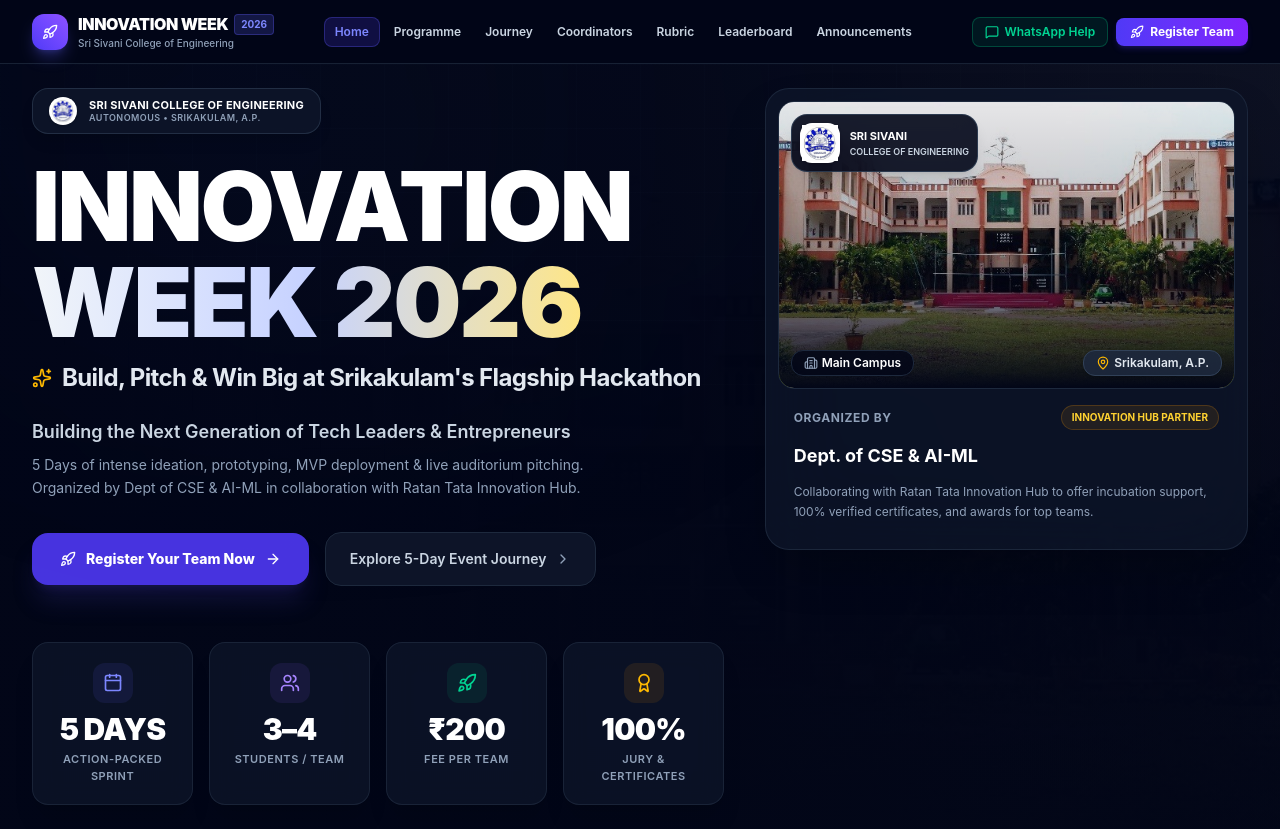
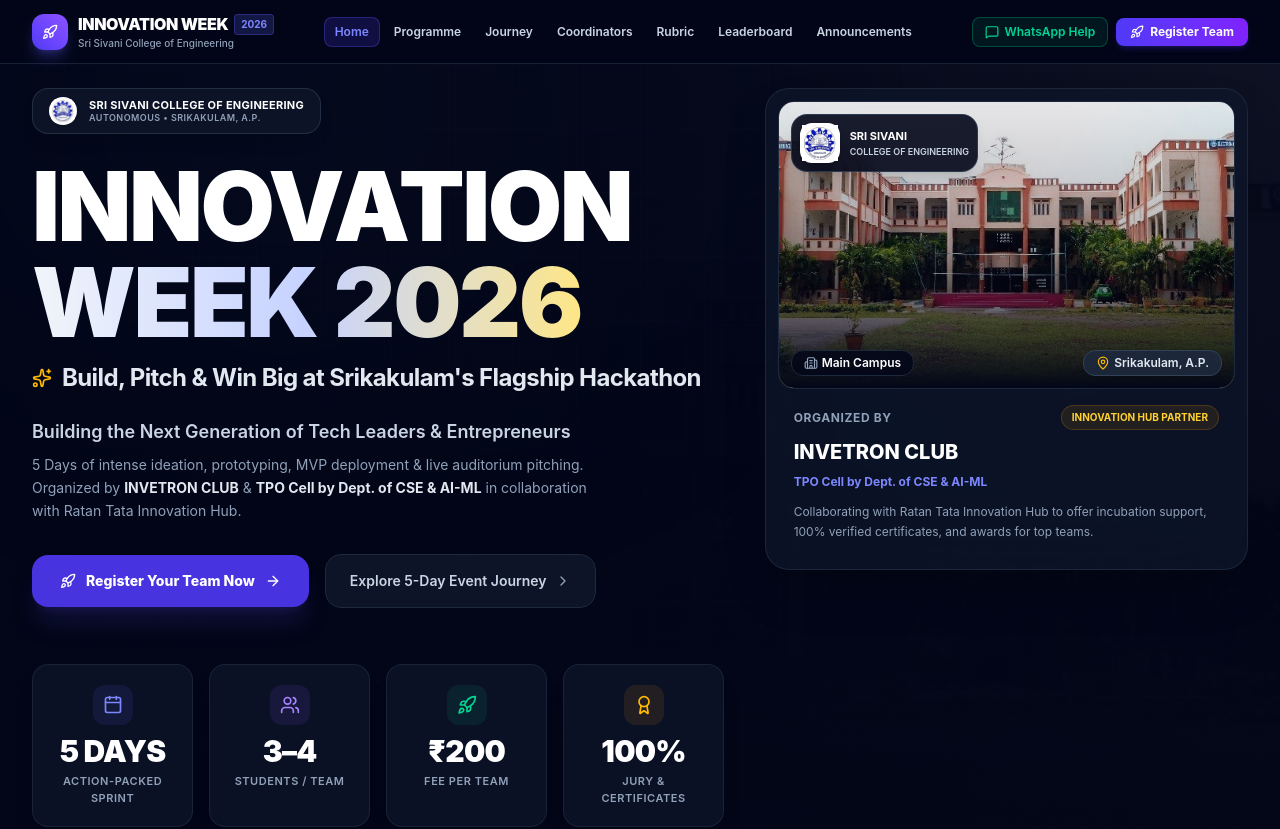
Before and after one commit to LokeshAshapu/innovation_week_ssce, a Next.js app: page / in a window 1280 px wide. Shown: the top 829 px of the page. Built offline with nearby package versions, Linux system fonts and the light colour scheme.

Commit message:
Update organizer details: INVETRON CLUB and TPO Cell by Dept of CSE & AI-ML

```diff
--- a/app/about/page.tsx
+++ b/app/about/page.tsx
@@ -45,28 +45,29 @@
           </div>
         </div>
 
-        {/* Department Info */}
+        {/* Department & Club Info */}
         <div className="rounded-2xl border border-slate-800 bg-slate-900 p-8 space-y-6">
           <div className="flex items-center gap-3">
             <Building2 className="h-7 w-7 text-indigo-400" />
             <div>
-              <h2 className="text-2xl font-extrabold text-white">Department of CSE & AI-ML</h2>
-              <p className="text-xs text-indigo-300 font-medium">Sri Sivani College of Engineering (Autonomous), Srikakulam</p>
+              <h2 className="text-2xl font-extrabold text-amber-400">INVETRON CLUB</h2>
+              <p className="text-sm text-slate-200 font-bold">TPO Cell by Dept. of CSE & AI-ML</p>
+              <p className="text-xs text-slate-400 font-medium">Sri Sivani College of Engineering (Autonomous), Srikakulam</p>
             </div>
           </div>
 
           <p className="text-sm text-slate-300 leading-relaxed">
-            The Department of Computer Science & Engineering and Artificial Intelligence & Machine Learning at Sri Sivani College of Engineering is dedicated to academic excellence, state-of-the-art research, and industry-oriented practical learning. The department actively encourages student innovation, hackathons, and incubation initiatives.
+            INVETRON CLUB, operated under the Training & Placement Office (TPO Cell) by the Department of Computer Science & Engineering and Artificial Intelligence & Machine Learning at Sri Sivani College of Engineering, is dedicated to nurturing technical talent, innovation, and startup readiness among students.
           </p>
 
           <div className="grid grid-cols-1 sm:grid-cols-3 gap-4 pt-4 border-t border-slate-800">
             <div className="space-y-1">
-              <span className="text-xs text-slate-400">Institution Type:</span>
-              <p className="text-sm font-semibold text-white">Autonomous Engineering College</p>
+              <span className="text-xs text-slate-400">Organized By:</span>
+              <p className="text-sm font-bold text-amber-400">INVETRON CLUB</p>
             </div>
             <div className="space-y-1">
-              <span className="text-xs text-slate-400">Location:</span>
-              <p className="text-sm font-semibold text-white">Srikakulam, Andhra Pradesh</p>
+              <span className="text-xs text-slate-400">Cell / Department:</span>
+              <p className="text-sm font-semibold text-white">TPO Cell by Dept. of CSE & AI-ML</p>
             </div>
             <div className="space-y-1">
               <span className="text-xs text-slate-400">Incubation Partner:</span>
--- a/components/Footer.tsx
+++ b/components/Footer.tsx
@@ -40,10 +40,11 @@
           {/* Col 3: Organization */}
           <div>
             <h4 className="font-semibold text-white text-sm mb-3">Organized By</h4>
-            <div className="space-y-2 text-slate-300">
-              <p className="font-medium text-white">Department of CSE & AI-ML</p>
-              <p>Sri Sivani College of Engineering (Autonomous)</p>
-              <p className="flex items-center gap-1.5 text-slate-400">
+            <div className="space-y-1.5 text-slate-300">
+              <p className="font-extrabold text-amber-400 text-sm tracking-wide">INVETRON CLUB</p>
+              <p className="font-bold text-white text-xs">TPO Cell by Dept. of CSE & AI-ML</p>
+              <p className="text-slate-400 text-xs">Sri Sivani College of Engineering (Autonomous)</p>
+              <p className="flex items-center gap-1.5 text-slate-400 text-[11px] pt-1">
                 <MapPin className="h-3.5 w-3.5 text-indigo-400 shrink-0" />
                 <span>Chilakapalem Jn., NH-16, Srikakulam, AP - 532410</span>
               </p>
--- a/components/hero/InnovationHero.tsx
+++ b/components/hero/InnovationHero.tsx
@@ -71,7 +71,7 @@
                 Building the Next Generation of Tech Leaders & Entrepreneurs
               </p>
               <p className="text-sm text-slate-400 leading-relaxed font-normal">
-                5 Days of intense ideation, prototyping, MVP deployment & live auditorium pitching. Organized by Dept of CSE & AI-ML in collaboration with Ratan Tata Innovation Hub.
+                5 Days of intense ideation, prototyping, MVP deployment & live auditorium pitching. Organized by <strong className="text-slate-200">INVETRON CLUB</strong> & <strong className="text-slate-200">TPO Cell by Dept. of CSE & AI-ML</strong> in collaboration with Ratan Tata Innovation Hub.
               </p>
             </div>
 
@@ -144,15 +144,16 @@
               </div>
 
               {/* Event Badge Details */}
-              <div className="p-4 space-y-3">
+              <div className="p-4 space-y-2">
                 <div className="flex items-center justify-between">
                   <span className="text-xs font-bold text-slate-400 uppercase tracking-wider">ORGANIZED BY</span>
                   <span className="text-[10px] font-bold text-amber-300 bg-amber-500/10 px-2.5 py-1 rounded-full border border-amber-500/20">
                     INNOVATION HUB PARTNER
                   </span>
                 </div>
-                <h3 className="text-lg font-bold text-white">Dept. of CSE & AI-ML</h3>
-                <p className="text-xs text-slate-400 leading-relaxed font-normal">
+                <h3 className="text-xl font-extrabold text-white">INVETRON CLUB</h3>
+                <p className="text-xs font-bold text-indigo-400">TPO Cell by Dept. of CSE & AI-ML</p>
+                <p className="text-xs text-slate-400 leading-relaxed font-normal pt-1">
                   Collaborating with Ratan Tata Innovation Hub to offer incubation support, 100% verified certificates, and awards for top teams.
                 </p>
               </div>
--- a/lib/certificates.ts
+++ b/lib/certificates.ts
@@ -41,9 +41,14 @@
   doc.text('(Autonomous) | Srikakulam, Andhra Pradesh', width / 2, 37, { align: 'center' })
 
   doc.setFont('helvetica', 'bold')
-  doc.setFontSize(13)
+  doc.setFontSize(12)
   doc.setTextColor(79, 70, 229) // Indigo-600
-  doc.text('DEPARTMENT OF CSE & AI-ML', width / 2, 45, { align: 'center' })
+  doc.text('INVETRON CLUB | TPO CELL', width / 2, 45, { align: 'center' })
+
+  doc.setFont('helvetica', 'normal')
+  doc.setFontSize(10)
+  doc.setTextColor(100, 116, 139)
+  doc.text('Dept. of CSE & AI-ML', width / 2, 51, { align: 'center' })
 
   // Certificate Title
   doc.setFont('helvetica', 'bold')
```
